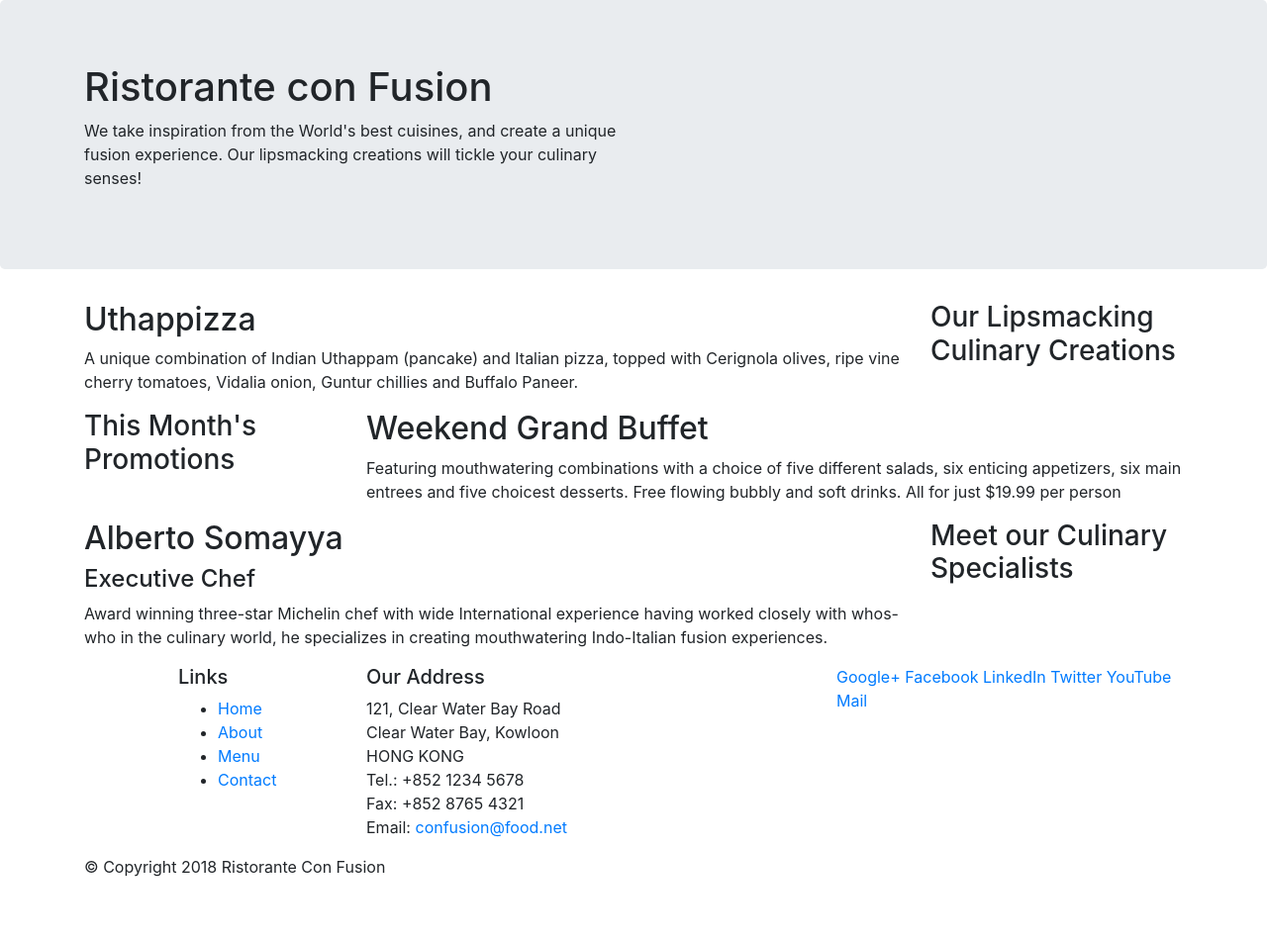
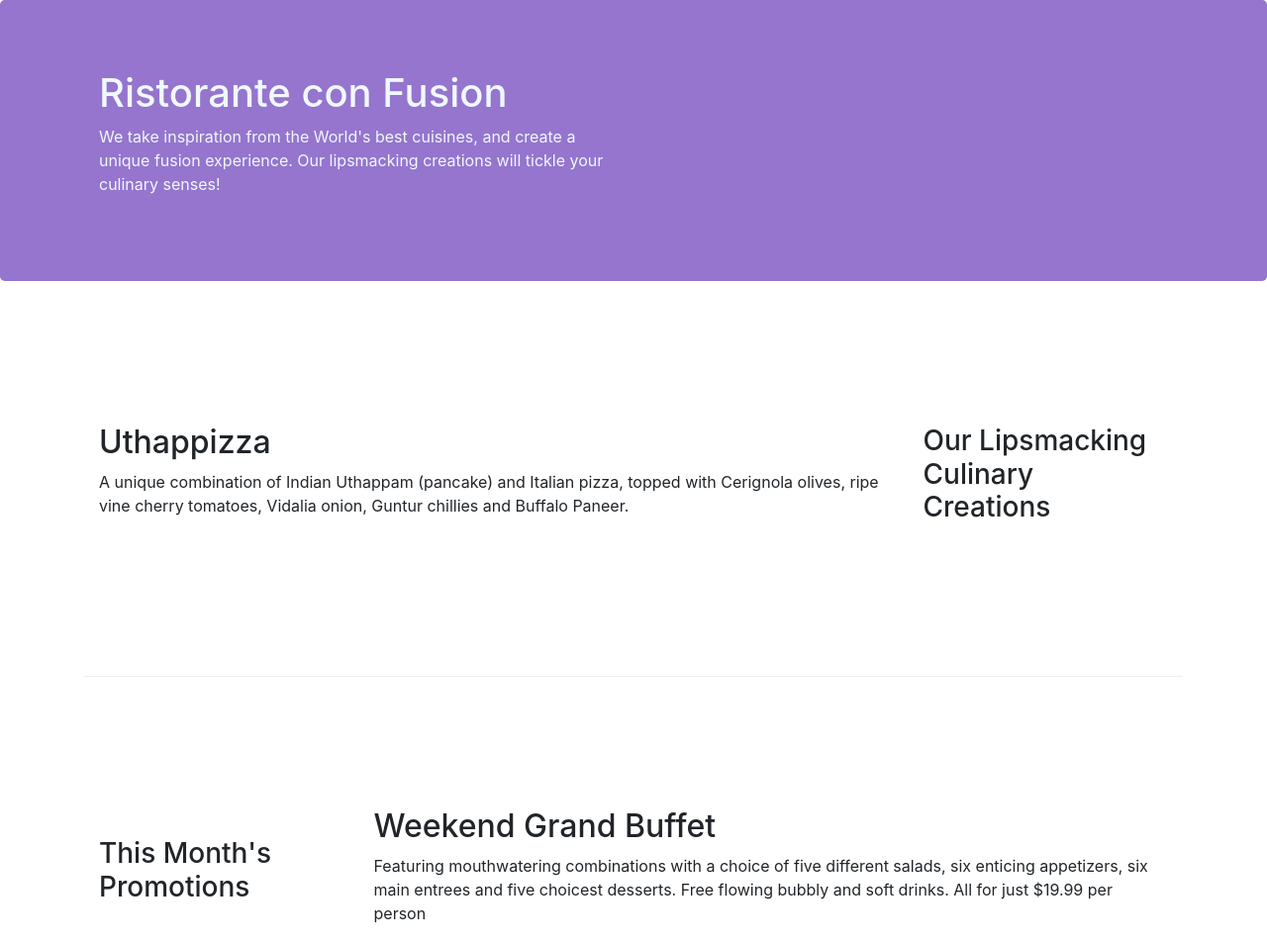
Before and after one commit to Kay-Rohit/bootstrap, a website: page index.html in a window 1280 px wide. Shown: the top 954 px of the page at 99% size. Before the commit the page ends 904 px from the top, so only its background shows below. Drawn offline with nearby package versions, Linux system fonts and the light colour scheme.

Commit message:
git commit part 2

```diff
--- /dev/null
+++ b/css/styles.css
@@ -0,0 +1,26 @@
+.row-header{
+    margin: 0px auto;
+    padding: 0px auto;
+}
+.row-content{
+    margin: 0px auto;
+    padding: 50px 0px 50px 0px;
+    border-bottom: 1px ridge;
+    min-height: 400px;
+}
+.footer{
+    background-color: bisque;
+    margin: 0px auto;
+    padding: 20px 0px 20px 0px;
+}
+.jumbotron{
+    padding: 70px 30px 70px 30px;
+    margin: 0px auto;
+    background: #9575cd;
+    color: aliceblue;
+}
+.address{
+    font-size: 80%;
+    margin: 0px;
+    color: black;
+}
--- a/index.html
+++ b/index.html
@@ -8,6 +8,7 @@
 
     <!-- Bootstrap CSS -->
     <link rel="stylesheet" href="node_modules/bootstrap/dist/css/bootstrap.min.css">
+    <link rel="stylesheet" href="css/styles.css">
     <title>Ristorante Con Fusion</title>
 </head>
 
@@ -15,7 +16,7 @@
 
     <header class="jumbotron">
         <div class="container">
-            <div class="row">
+            <div class="row row-header">
                 <div class="col-12 col-sm-6">
                     <h1>Ristorante con Fusion</h1>
                     <p>We take inspiration from the World's best cuisines, and create a unique fusion experience. Our lipsmacking creations will tickle your culinary senses!</p>
@@ -27,7 +28,7 @@
     </header>
 
     <div class="container">
-        <div class="row">
+        <div class="row row-content align-items-center">
             <div class="col-12 col-sm-4 order-sm-last col-md-3">
                 <h3>Our Lipsmacking Culinary Creations</h3>
             </div>
@@ -38,7 +39,7 @@
         </div>
 
 
-        <div class="row">
+        <div class="row row-content align-items-center">
             <div class="col-12 col-sm-4 col-md-3">
                 <h3>This Month's Promotions</h3>
             </div>
@@ -48,7 +49,7 @@
             </div>
         </div>
 
-        <div class="row">
+        <div class="row row-content align-items-center">
             <div class="col-12 col-sm-4 order-sm-last col-md-3">
                 <h3>Meet our Culinary Specialists</h3>
             </div>
@@ -60,12 +61,12 @@
         </div>
     </div>
 
-    <footer>
+    <footer class="footer">
         <div class="container">
             <div class="row">
                 <div class="col-4 offset-1 col-sm-2">
                     <h5>Links</h5>
-                    <ul>
+                    <ul class="list-unstyled">
                         <li><a href="#">Home</a></li>
                         <li><a href="#">About</a></li>
                         <li><a href="#">Menu</a></li>
@@ -83,8 +84,8 @@
 		              Email: <a href="mailto:confusion@food.net">confusion@food.net</a>
 		           </address>
                 </div>
-                <div class="col-12 col-sm-4">
-                    <div>
+                <div class="col-12 col-sm-4 align-self-center">
+                    <div class="text-center">
                         <a href="http://google.com/+">Google+</a>
                         <a href="http://www.facebook.com/profile.php?id=">Facebook</a>
                         <a href="http://www.linkedin.com/in/">LinkedIn</a>
@@ -94,7 +95,7 @@
                     </div>
                 </div>
            </div>
-           <div class="row">
+           <div class="row justify-content-center">
                 <div class="col-auto">
                     <p>© Copyright 2018 Ristorante Con Fusion</p>
                 </div>
```
